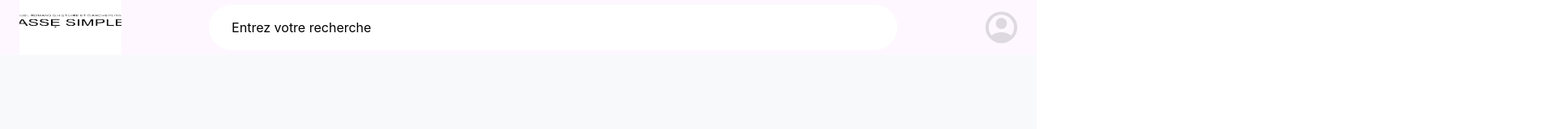
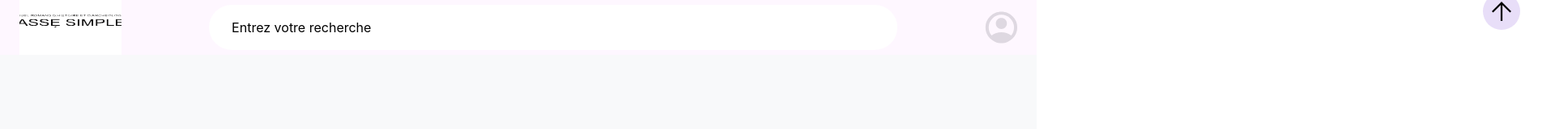
Before and after one commit to Ovsiankina/322-labo2, an Angular app in the folder frontend/: page / in a window 1280 px wide. Shown: the top 160 px of the page at 81% size, 1920 px wide, since content can reach past the window. Built offline with nearby package versions, Linux system fonts and the light colour scheme.

Commit message:
feat: footer with scss issues

```diff
--- a/frontend/src/app/app.component.html
+++ b/frontend/src/app/app.component.html
@@ -1,5 +1,5 @@
 <div class="content">
   <app-top-app-bar-extanded></app-top-app-bar-extanded>
   <!-- <router-outlet></router-outlet> -->
-  <!--   <app-chrome-footer-bar></app-chrome-footer-bar> -->
+  <app-footer-bar></app-footer-bar>
 </div>
--- a/frontend/src/app/app.component.ts
+++ b/frontend/src/app/app.component.ts
@@ -1,13 +1,14 @@
 import { Component } from '@angular/core';
 import { RouterOutlet } from '@angular/router';
 import { TopAppBarExtandedComponent } from './common/header/top-app-bar-extanded/top-app-bar-extanded.component';
-
+import { FooterBarComponent } from './common/footer/footer-bar/footer-bar.component';
 @Component({
   selector: 'app-root',
   standalone: true,
   imports: [
     /* RouterOutlet ,*/
     TopAppBarExtandedComponent,
+    FooterBarComponent,
   ],
   templateUrl: './app.component.html',
   styleUrls: ['./app.component.scss'],
--- /dev/null
+++ b/frontend/src/app/common/footer/arrow-upward/arrow-upward.component.html
@@ -0,0 +1,33 @@
+<div class="root">
+  <div
+    class="rectangle2"
+    [ngClass]="{
+      rectangle2_selectedOn: selected === 'On',
+      rectangle2_selectedOff: selected === 'Off',
+    }"
+  >
+    <svg
+      width="46"
+      height="46"
+      viewBox="0 0 46 46"
+      fill="none"
+      xmlns="http://www.w3.org/2000/svg"
+    >
+      <rect width="46" height="46" rx="23" fill="#E8DEF8" />
+    </svg>
+  </div>
+  <div class="vector">
+    <svg
+      width="24"
+      height="24"
+      viewBox="0 0 24 24"
+      fill="none"
+      xmlns="http://www.w3.org/2000/svg"
+    >
+      <path
+        d="M10.875 24V4.275L1.575 13.575L0 12L12 0L24 12L22.425 13.575L13.125 4.275V24H10.875Z"
+        fill="black"
+      />
+    </svg>
+  </div>
+</div>
--- /dev/null
+++ b/frontend/src/app/common/footer/arrow-upward/arrow-upward.component.scss
@@ -0,0 +1,34 @@
+@import "../../../../styles.scss";
+
+.root {
+  padding: 1px;
+  display: flex;
+  flex-direction: row;
+  justify-content: flex-start;
+  flex-wrap: nowrap;
+  align-items: center;
+  gap: 10px;
+  box-sizing: border-box;
+  overflow: hidden;
+  background: #ffffff;
+}
+.rectangle2 {
+  display: flex;
+  box-sizing: content-box;
+}
+
+.rectangle2_selectedOn {
+  display: flex;
+}
+
+.rectangle2_selectedOff {
+  display: flex;
+}
+
+.vector {
+  top: 12px;
+  left: 12px;
+  position: absolute;
+  display: flex;
+  box-sizing: content-box;
+}
--- /dev/null
+++ b/frontend/src/app/common/footer/arrow-upward/arrow-upward.component.ts
@@ -0,0 +1,14 @@
+import { ChangeDetectionStrategy, Component, Input } from '@angular/core';
+import { FormsModule } from '@angular/forms';
+import { CommonModule } from '@angular/common';
+@Component({
+  selector: 'app-arrow-upward',
+  templateUrl: './arrow-upward.component.html',
+  styleUrls: ['./arrow-upward.component.scss'],
+  standalone: true,
+  imports: [FormsModule, CommonModule],
+  changeDetection: ChangeDetectionStrategy.OnPush,
+})
+export class ArrowUpwardComponent {
+  @Input() selected: 'On' | 'Off' = 'Off';
+}
--- /dev/null
+++ b/frontend/src/app/common/footer/footer-bar/footer-bar.component.html
@@ -0,0 +1,6 @@
+<div class="chrome-footer-bar_347-51702">
+  <app-arrow-upward
+    [selected]="'Off'"
+    class="arrow-upward_347-57083"
+  ></app-arrow-upward>
+</div>
--- /dev/null
+++ b/frontend/src/app/common/footer/footer-bar/footer-bar.component.scss
@@ -0,0 +1,23 @@
+@import "../../../../styles.scss";
+
+.footer-bar_347-51702 {
+  padding: 0;
+  position: relative;
+  display: flex;
+  flex-direction: row;
+  justify-content: flex-start;
+  flex-wrap: nowrap;
+  align-items: center;
+  gap: 16px;
+  box-sizing: border-box;
+  background: #fef7ff;
+  box-shadow: 0px 0.6px 0px 0px #00000026, 0px -0.6px 0px 0px #0000000c inset;
+  height: 5px;
+}
+.arrow-upward_347-57083 {
+  top: -78px;
+  left: 1830px;
+  position: absolute;
+  display: flex;
+  position: relative;
+}
--- /dev/null
+++ b/frontend/src/app/common/footer/footer-bar/footer-bar.component.ts
@@ -0,0 +1,16 @@
+import { ChangeDetectionStrategy, Component, Input } from '@angular/core';
+import { FormsModule } from '@angular/forms';
+import { CommonModule } from '@angular/common';
+import { ArrowUpwardComponent } from '../arrow-upward/arrow-upward.component';
+
+@Component({
+  selector: 'app-footer-bar',
+  templateUrl: './footer-bar.component.html',
+  styleUrls: ['./footer-bar.component.scss'],
+  standalone: true,
+  imports: [ArrowUpwardComponent, FormsModule, CommonModule],
+  changeDetection: ChangeDetectionStrategy.OnPush,
+})
+export class FooterBarComponent {
+  @Input() connected: 'Off' | 'On' = 'Off';
+}
```
